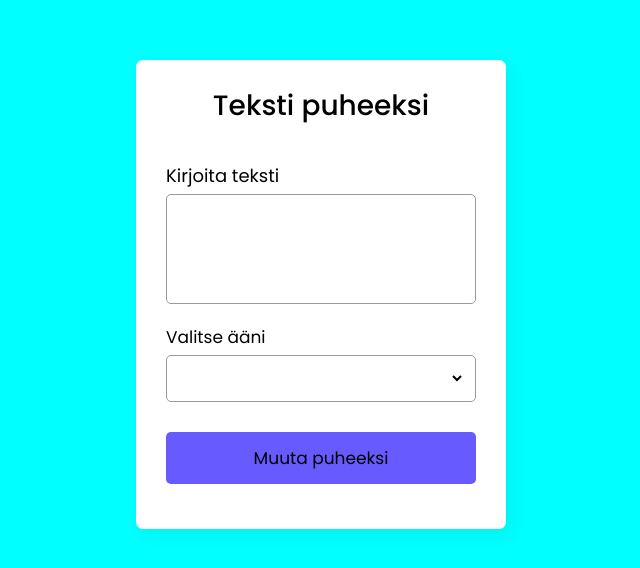
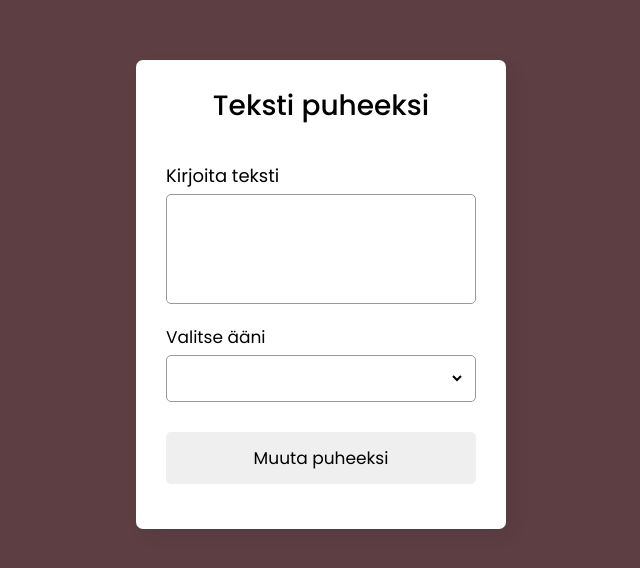
Before and after one commit to flippy873/teksti-puheeksi, a plain HTML site: page index.html in a window 1280 px wide. Shown: the part 106-674 px from the top of the page, without its empty margins (319-959 px from the left). Drawn offline with Linux system fonts and the light colour scheme.

Commit message:
Update style.css

```diff
--- a/style.css
+++ b/style.css
@@ -12,7 +12,7 @@ body{
     align-items: center;
     justify-content: center;
     min-height: 100vh;
-    background-color: aqua;
+    background-color: #5C3E43;
 }
 
 ::selection{
@@ -106,7 +106,7 @@ form button{
     height: 52px;
     color:S #fff;
     font-size: 17px;
-    background-color: #675afe;
+    background-color: ##2a0f3f;
     cursor: pointer;
     margin-top: 10px;
     transition: 0.3s ease;
```
